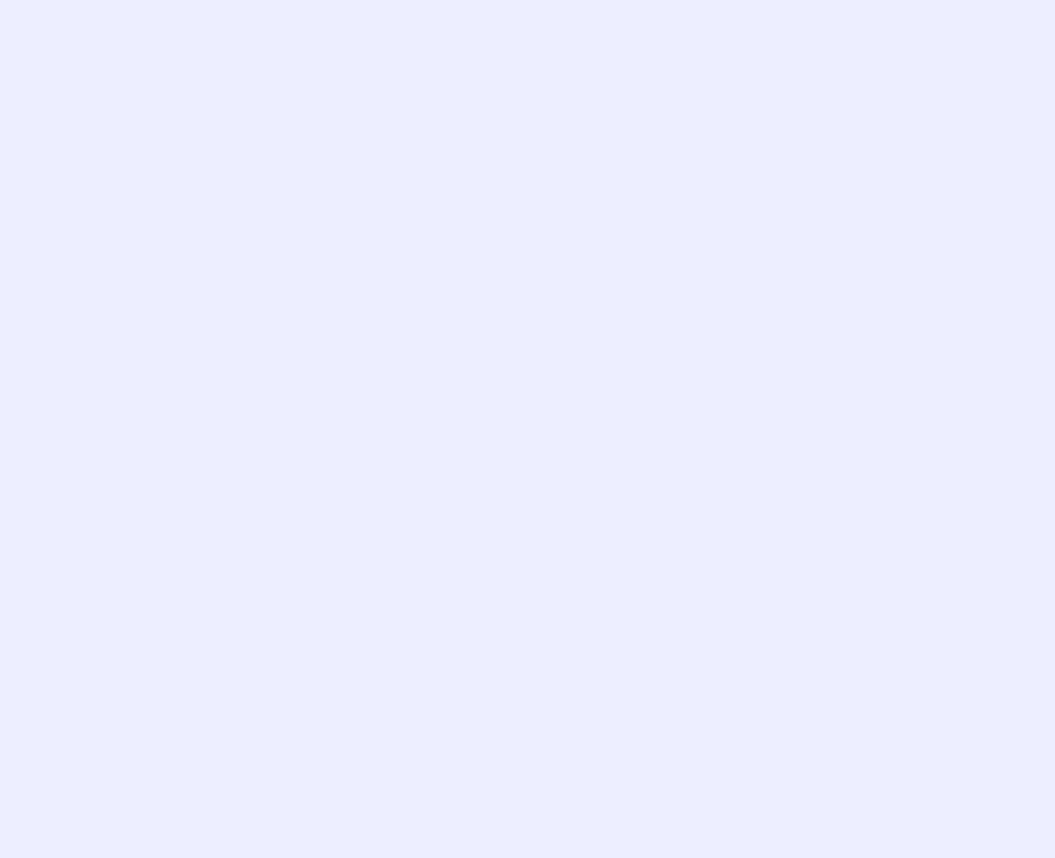
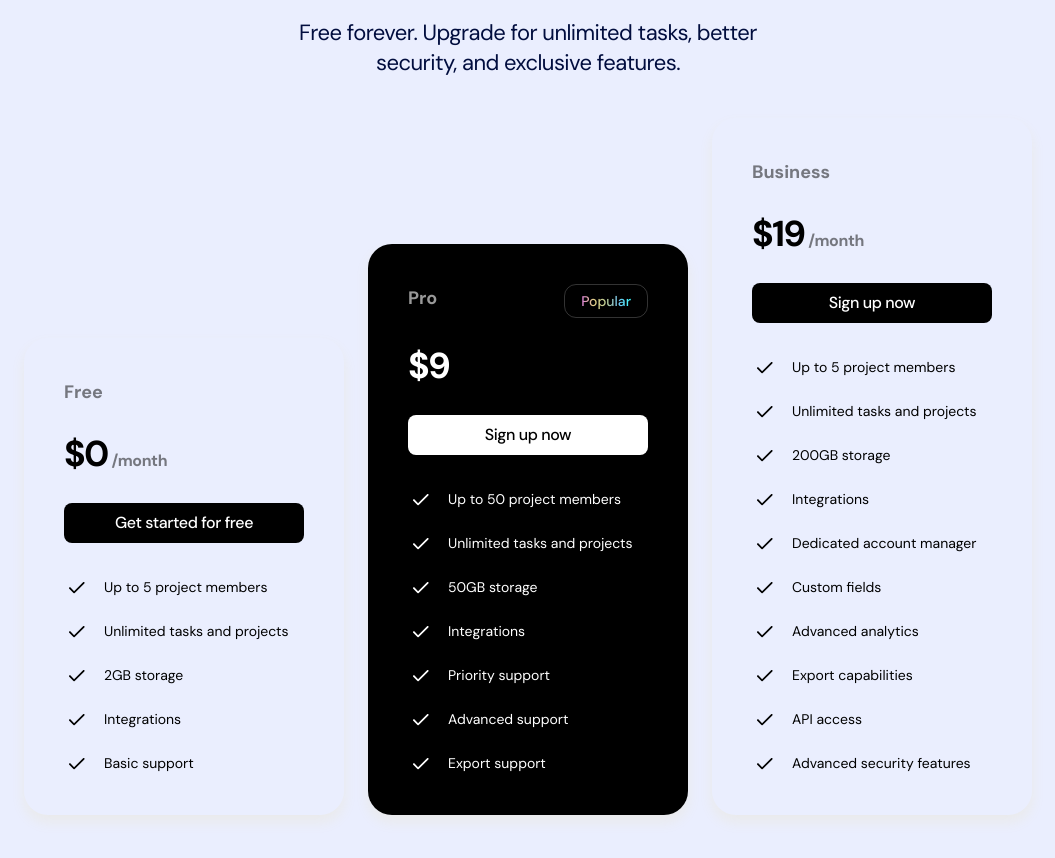
Before and after one commit to xwnsnowy/landing-page-nextjs, a Next.js app: page / in a window 1280 px wide. Shown: the part 2200-3058 px from the top of the page, without its empty margins (112-1167 px from the left). Before the commit the page ends 2042 px from the top, so only its background shows below. Built offline with nearby package versions, Linux system fonts and the light colour scheme.

Commit message:
feat: Add Pricing section

```diff
--- a/app/page.tsx
+++ b/app/page.tsx
@@ -1,6 +1,7 @@
 import Header from "@/components/Header";
 import Hero from "@/components/Hero";
 import LogoTicker from "@/components/LogoTicker";
+import Pricing from "@/components/Pricing";
 import ProductShowcase from "@/components/ProductShowcase";
 
 export default function Home() {
@@ -10,6 +11,7 @@
       <Hero />
       <LogoTicker />
       <ProductShowcase />
+      <Pricing />
     </>
   );
 }
--- /dev/null
+++ b/components/Pricing.tsx
@@ -0,0 +1,144 @@
+import CheckIcon from "@/assets/check.svg";
+import { twMerge } from "tailwind-merge";
+
+interface PricingTier {
+  title: string;
+  monthlyPrice: number;
+  buttonText: string;
+  popular: boolean;
+  inverse: boolean;
+  features: string[];
+}
+
+const pricingTiers: PricingTier[] = [
+  {
+    title: "Free",
+    monthlyPrice: 0,
+    buttonText: "Get started for free",
+    popular: false,
+    inverse: false,
+    features: [
+      "Up to 5 project members",
+      "Unlimited tasks and projects",
+      "2GB storage",
+      "Integrations",
+      "Basic support",
+    ],
+  },
+  {
+    title: "Pro",
+    monthlyPrice: 9,
+    buttonText: "Sign up now",
+    popular: true,
+    inverse: true,
+    features: [
+      "Up to 50 project members",
+      "Unlimited tasks and projects",
+      "50GB storage",
+      "Integrations",
+      "Priority support",
+      "Advanced support",
+      "Export support",
+    ],
+  },
+  {
+    title: "Business",
+    monthlyPrice: 19,
+    buttonText: "Sign up now",
+    popular: false,
+    inverse: false,
+    features: [
+      "Up to 5 project members",
+      "Unlimited tasks and projects",
+      "200GB storage",
+      "Integrations",
+      "Dedicated account manager",
+      "Custom fields",
+      "Advanced analytics",
+      "Export capabilities",
+      "API access",
+      "Advanced security features",
+    ],
+  },
+];
+
+const Pricing = () => {
+  return (
+    <section className="py-24">
+      <div className="container">
+        <div className="section-heading">
+          <h2 className="section-title">Pricing</h2>
+          <p className="section-description mt-5">
+            Free forever. Upgrade for unlimited tasks, better security, and
+            exclusive features.
+          </p>
+        </div>
+        <div className="flex flex-col lg:flex-row gap-6 items-center  lg:items-end lg:justify-center mt-10">
+          {pricingTiers.map(
+            ({
+              title,
+              monthlyPrice,
+              buttonText,
+              popular,
+              inverse,
+              features,
+            }) => (
+              <div
+                key={title}
+                className={twMerge(
+                  "p-10 border-[#F1F1F1] rounded-3xl shadow-[0_7px_14px_#EAEAEA] max-w-xs w-full",
+                  inverse === true && "border-black bg-black text-white"
+                )}
+              >
+                <div className="flex justify-between">
+                  <h3
+                    className={twMerge(
+                      "text-lg font-bold text-black/50",
+                      inverse === true && "text-white/60 "
+                    )}
+                  >
+                    {title}
+                  </h3>
+                  {popular && (
+                    <div className="inline-flex text-sm px-4 py-1.5 rounded-xl border border-white/20">
+                      <span className="bg-[linear-gradient(to_right,#DD7DDF,#E1CD86,#BBCB92,#71C2EF,#3BFFFF)]  text-transparent bg-clip-text font-medium">
+                        Popular
+                      </span>
+                    </div>
+                  )}
+                </div>
+
+                <div className="flex items-baseline gap-1 mt-[30px]">
+                  <span className="text-4xl font-bold tracking-tighter leading-none">
+                    ${monthlyPrice}
+                  </span>
+                  <span className="tracking-tight font-bold text-black/50">
+                    /month
+                  </span>
+                </div>
+                <button
+                  className={twMerge(
+                    "btn btn-primary w-full mt-[30px]",
+                    inverse === true && "bg-white text-black"
+                  )}
+                >
+                  {buttonText}
+                </button>
+                <ul className="flex flex-col gap-5 mt-8">
+                  {features.map((feature, index) => (
+                    <li key={index} className="text-sm flex items-center gap-4">
+                      <CheckIcon className="h-6 w-6" />
+                      <span>{feature}</span>
+                    </li>
+                  ))}
+                </ul>
+              </div>
+            )
+          )}
+        </div>
+      </div>
+    </section>
+  );
+};
+
+export default Pricing;
--- a/components/ProductShowcase.tsx
+++ b/components/ProductShowcase.tsx
@@ -26,13 +26,13 @@
             src={pyramidImage}
             alt="Pyramid Image"
             height={262}
-            className="hidden md:absolute -right-36 -top-32"
+            className="hidden md:block absolute -right-36 -top-32"
           />
           <Image
             src={tubeImage}
             alt="Tube Image"
             height={248}
-            className="hidden md:absolute bottom-24 -left-36"
+            className="hidden md:block absolute bottom-24 -left-36"
           />
         </div>
       </div>
--- a/package.json
+++ b/package.json
@@ -13,7 +13,8 @@
     "framer-motion": "^11.5.4",
     "next": "14.2.11",
     "react": "^18",
-    "react-dom": "^18"
+    "react-dom": "^18",
+    "tailwind-merge": "^2.5.2"
   },
   "devDependencies": {
     "@types/node": "^20",
```
Also changed, not shown: 1 other file (tests, documents, lock files or other folders).
